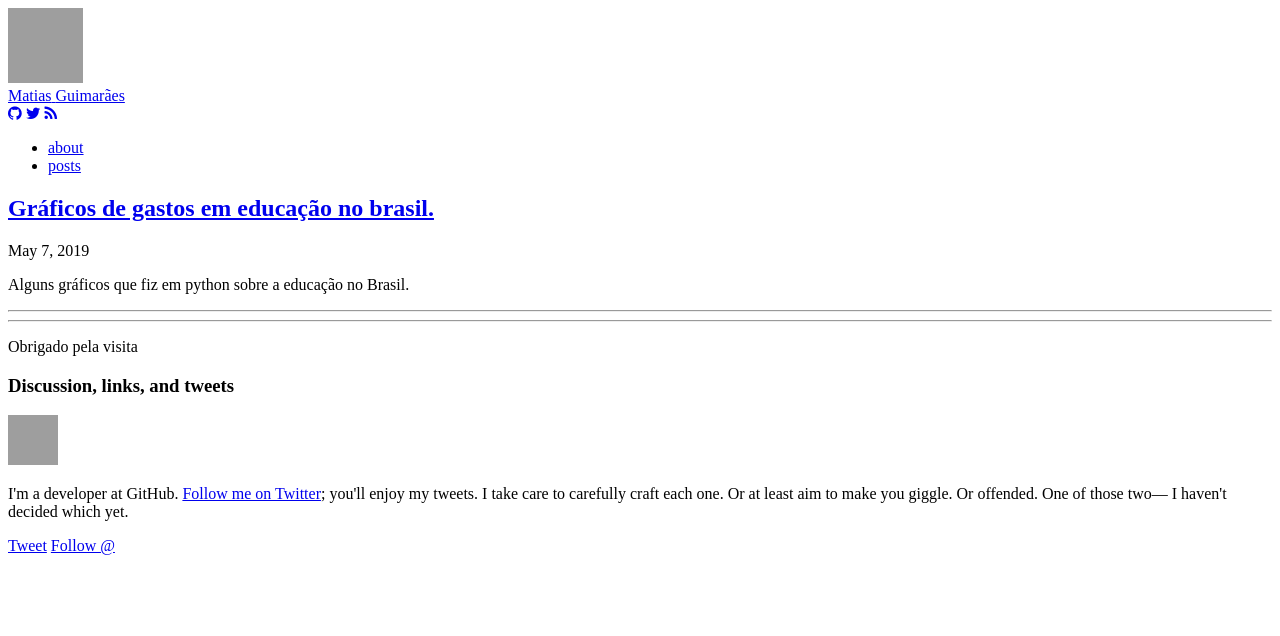
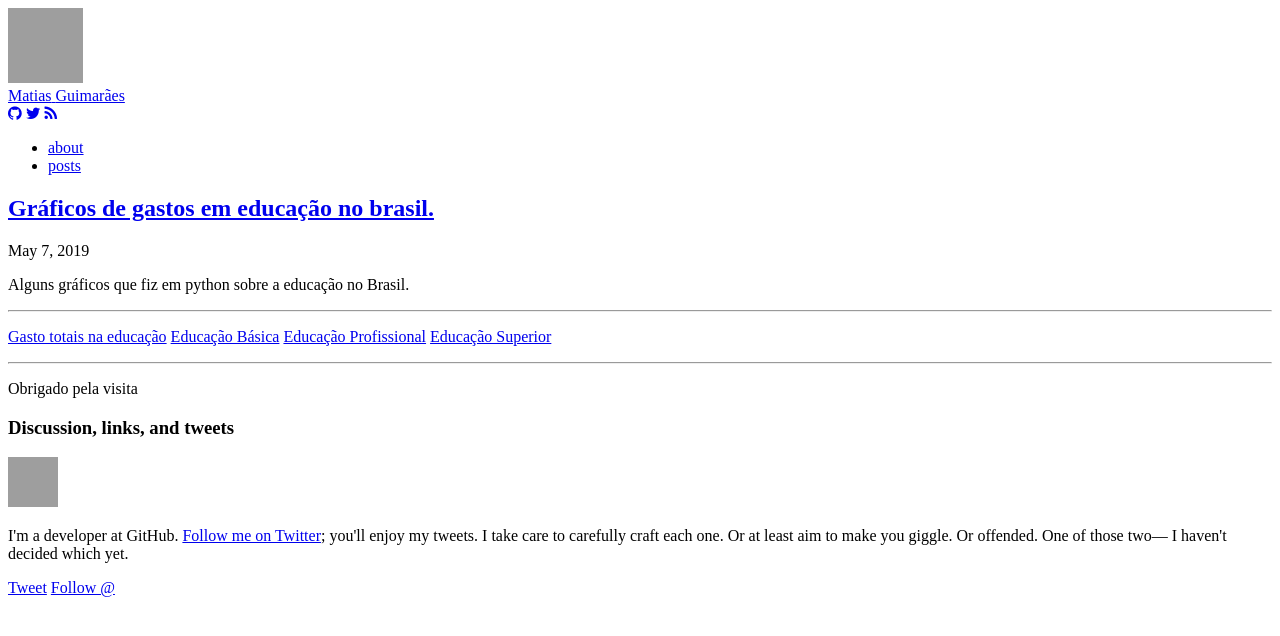
Before and after one commit to matiasfreitasguimaraes/MatiasFreitasGuimaraes.github.io, a Jekyll site: the page built from _posts/2019-05-07-educacao.markdown, in a window 1280 px wide, cut to the strip 0-636 px from the top of the page. Built offline with Jekyll 4.4.1, drawn with Linux system fonts in a browser that asks for light colours; nearby versions of some CDN libraries; comment, search, counter and statistics services are not loaded; some of the changed lines change nothing that is shown; grey boxes are pictures that could not be loaded.

Commit message:
Making a post

```diff
--- a/_posts/2019-05-07-educacao.markdown
+++ b/_posts/2019-05-07-educacao.markdown
@@ -7,10 +7,11 @@ category: posts
 Alguns gráficos que fiz em python sobre a educação no Brasil.
 
 ---
-[Gasto totais na educação]: EducacaoTotal.html
-[Educação Básica]: EducacaoBasica.html
-[Educação Profissional]: EducacaoSuperior.html
-[Educação Superior]: EducacaoProfissional.html
+
+[Gasto totais na educação](EducacaoTotal)
+[Educação Básica](EducacaoBasica)
+[Educação Profissional](EducacaoSuperior)
+[Educação Superior](EducacaoProfissional)
 
 ---
 
```
